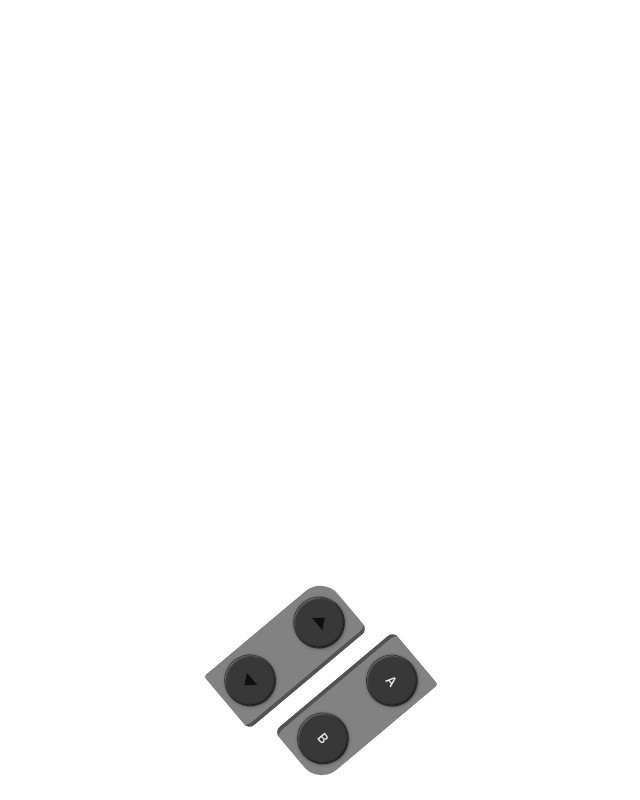
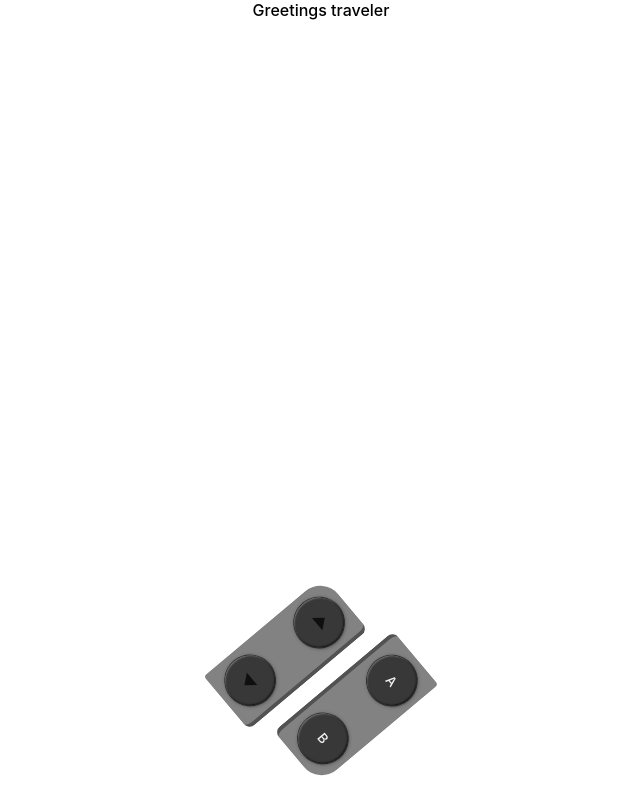
Before and after one commit to gilvent/portendo-switch, a React app: page / in a window 1280 px wide. Shown: the whole page, without its empty margins (319-959 px from the left). Built offline with nearby package versions, Linux system fonts and the light colour scheme.

Commit message:
feature - init home page component

```diff
--- /dev/null
+++ b/src/pages/HomePage/HomePage.tsx
@@ -0,0 +1,19 @@
+import { useContext, useEffect, useRef } from 'react';
+import ControllerButtonContext from '@/context/ControllerButtonContext';
+import { useNavigate } from 'react-router-dom';
+
+function HomePage() {
+  const { setAction } = useContext(ControllerButtonContext);
+  const navigate = useNavigate();
+  const ref = useRef<any>(null);
+
+  useEffect(() => {
+    setAction('onControlBClick', () => {
+      navigate('/work/blibli');
+    });
+  }, []);
+
+  return <div ref={ref}>Greetings traveler</div>;
+}
+
+export default HomePage;
--- /dev/null
+++ b/src/pages/HomePage/index.tsx
@@ -0,0 +1 @@
+export { default } from './HomePage';
--- a/src/router/index.tsx
+++ b/src/router/index.tsx
@@ -1,13 +1,17 @@
 import { createBrowserRouter } from 'react-router-dom';
 import App from '@/App';
-import BlibliWorkPage from '@/pages/BlibliWorkPage';
 import WorkPage from '@/pages/WorkPage';
+import HomePage from '@/pages/HomePage';
 
 const router = createBrowserRouter([
   {
     path: '/',
     element: <App />,
     children: [
+      {
+        path: '',
+        element: <HomePage />
+      },
       {
         path: 'work/:title',
         element: <WorkPage />
```
Also changed, not shown: src/pages/HomePage/HomePage.module.scss (added).
